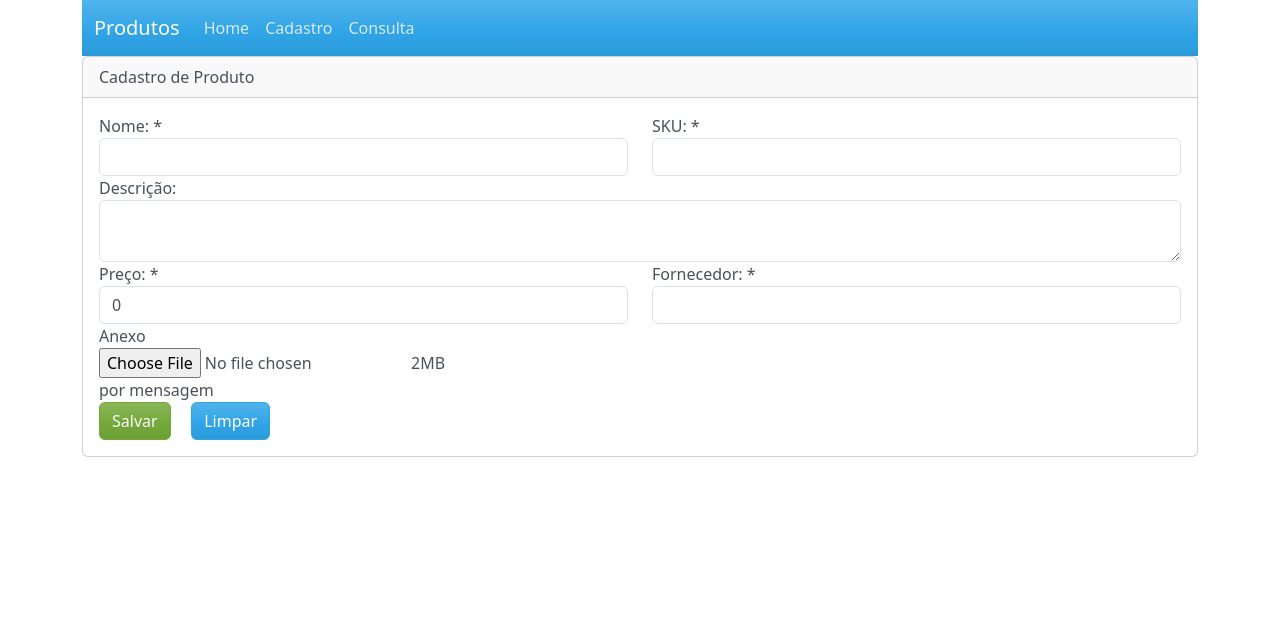
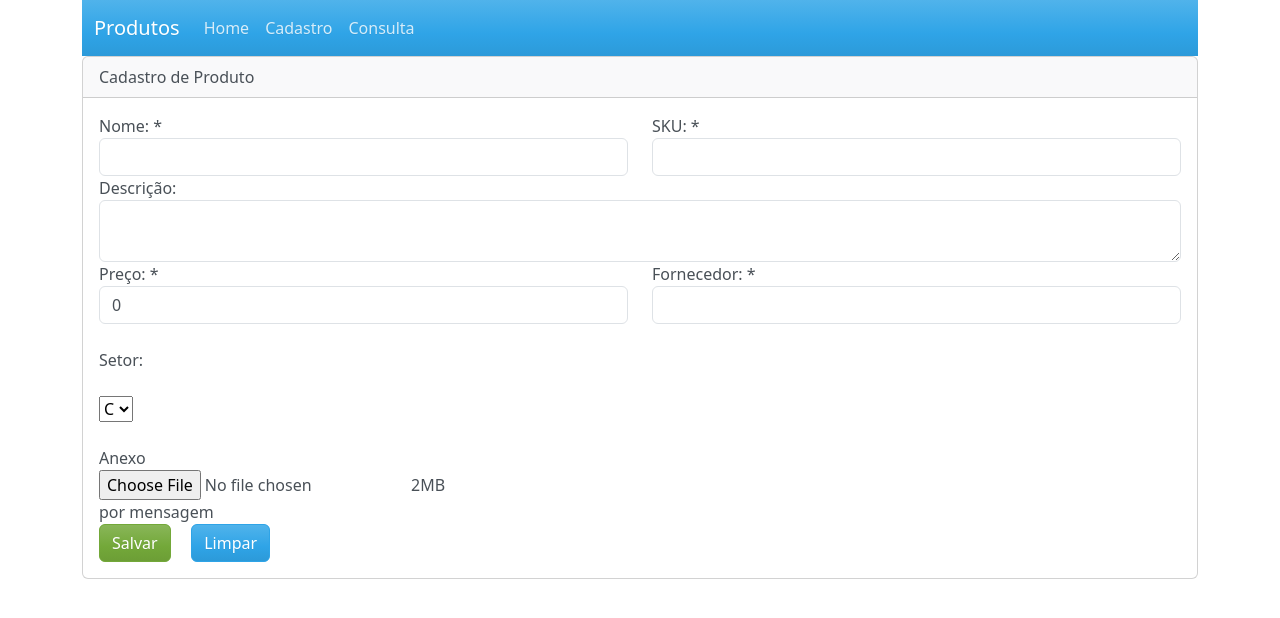
Before and after one commit to lord143/Cadastro-pro-1, a React (Create React App) app: page /cadastro-produtos in a window 1280 px wide. Shown: the top 618 px of the page. Built offline with nearby package versions, Linux system fonts and the light colour scheme.

Commit message:
colocando um select

```diff
--- a/src/App.js
+++ b/src/App.js
@@ -2,6 +2,8 @@ import React from 'react';
 
 import Navbar from './components/navbar';
 import Rotas from './rotas';
+
+
 
 
 
--- a/src/app/produtoService.js
+++ b/src/app/produtoService.js
@@ -78,4 +78,6 @@ export default class ProdutoService{
 
         localStorage.setItem(PRODUTOS,JSON.stringify(produtos))
         }
-}
+
+
+        }
--- a/src/views/cadastro/produtos.js
+++ b/src/views/cadastro/produtos.js
@@ -16,6 +16,7 @@ const estadoInicial = {
         atualizando: false
 
 }
+
 
 class CadastroProduto extends React.Component{
     state = estadoInicial
@@ -164,6 +165,26 @@ class CadastroProduto extends React.Component{
 
 
                         </div>
+                            <br>
+
+                            </br>
+                        <div>
+                            <label>Setor: </label>
+                            <br>
+                            </br>
+                            <br>
+                            </br>
+                            <select>
+                                <option value="A">A</option>
+                                <option value="B">B</option>
+                                <option selected value="C">C</option>
+                                <option value="D">D</option>
+                            </select>
+
+                        </div>
+
+                        <br>
+                        </br>
 
                         <div className='row'>
                             <div className="form-group">
@@ -173,6 +194,7 @@ class CadastroProduto extends React.Component{
                                             name="arquivo"
                                             className='input-file'
                                             type="file"
+                                            accept='application/pdf'
                                             value={this.state.anexo}
                                             onChange={this.onChange}
 
--- a/src/views/cadastro/produtosTable.js
+++ b/src/views/cadastro/produtosTable.js
@@ -9,6 +9,7 @@ export default (props) => (
                     <th>SKU</th>
                     <th>Preço</th>
                     <th>Fornecedor</th>
+                    <th>Setor</th>
                     <th>Anexo</th>
                     <th>Ações</th>
                 </tr>
@@ -22,6 +23,7 @@ export default (props) => (
                             <th>{produto.sku}</th>
                             <th>{produto.preco}</th>
                             <th>{produto.fornecedor}</th>
+                            <th>{produto.Setor}</th>
                             <th>{produto.anexo}</th>
                             <th>
                                 <button onClick={() => props.editarAction(produto.sku)}
```
Also changed, not shown: src/img/download.png (added).
